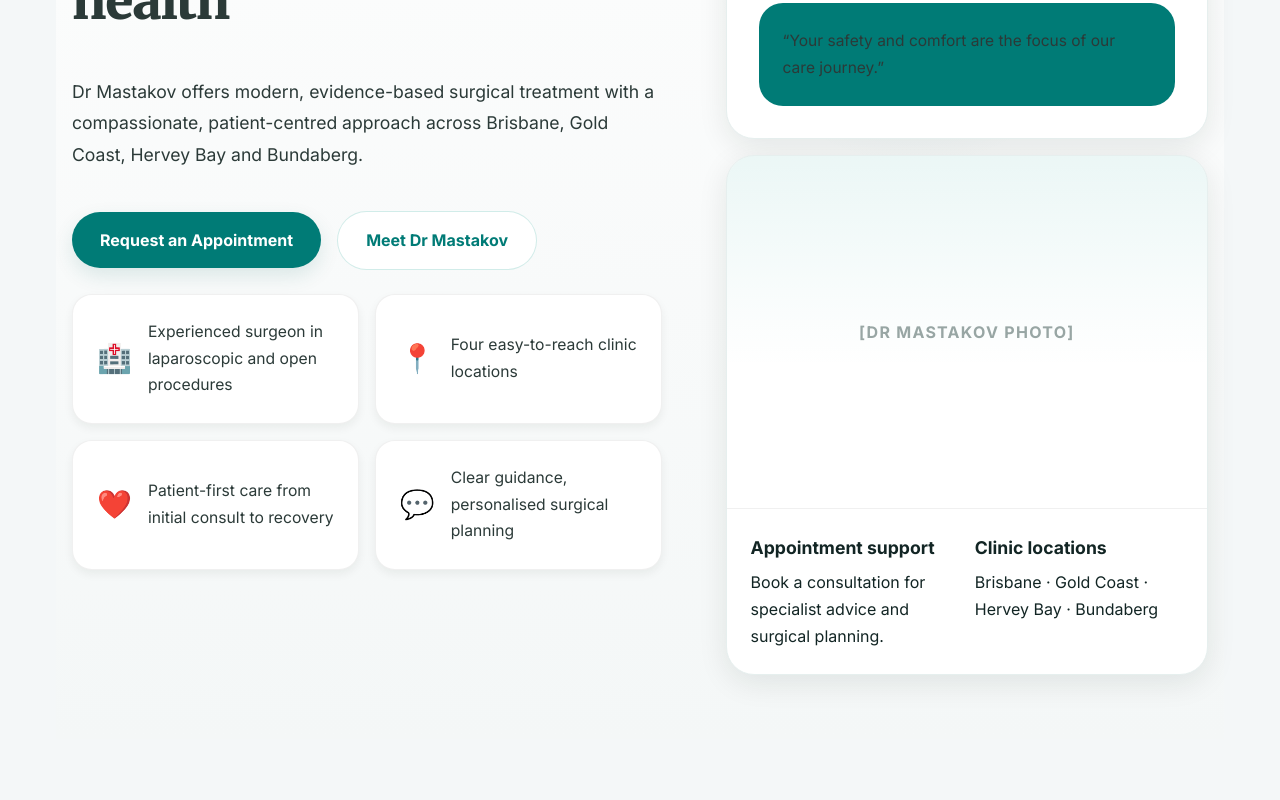
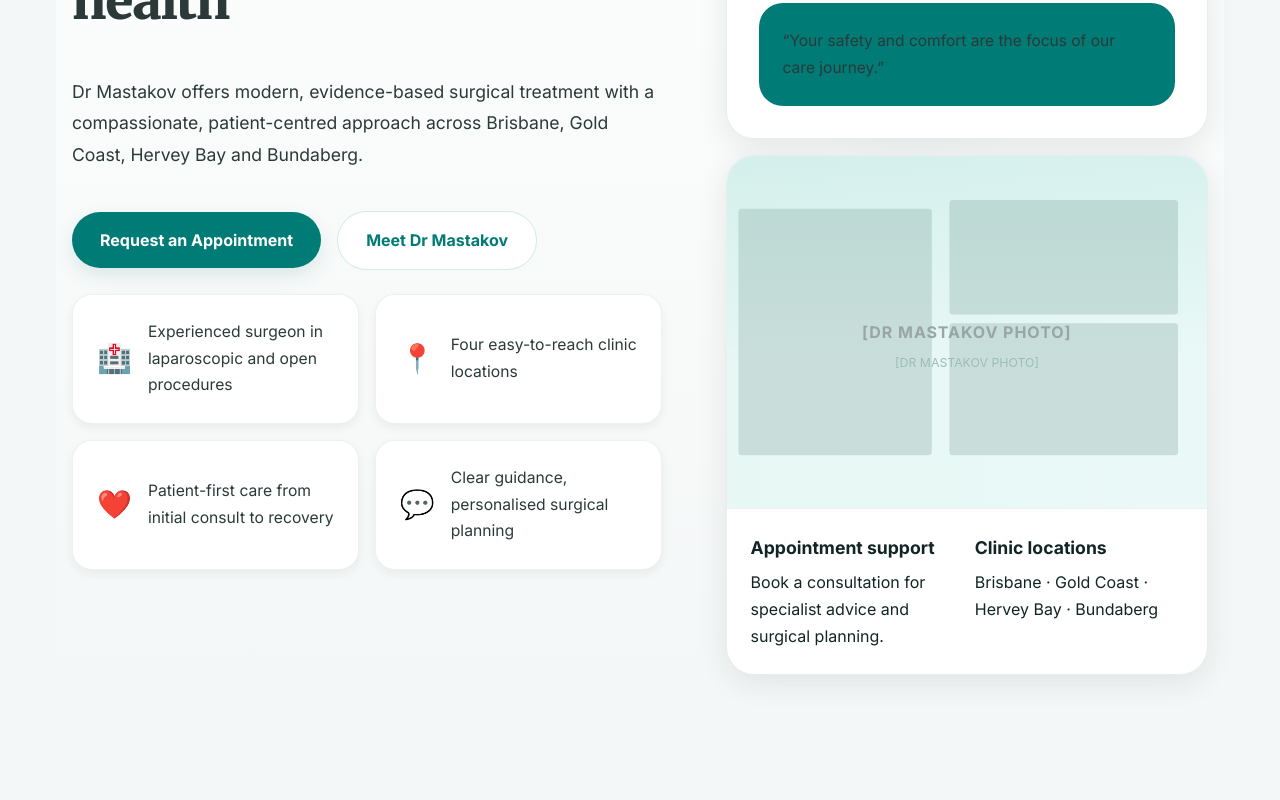
Before and after one commit to rayryan-dotcom/mastakov-surgery-website, a website: page index.html in a window 1280 px wide. Shown: the part 665-1465 px from the top of the page. Drawn offline with Linux system fonts and the light colour scheme.

Commit message:
Add placeholder images and refine card/hero spacing

```diff
--- a/assets/css/style.css
+++ b/assets/css/style.css
@@ -469,8 +469,12 @@
   color: var(--color-gray-medium);
   font-weight: 700;
   text-transform: uppercase;
-  letter-spacing: 0.08em;
+  letter-spacing: 0.06em;
   position: relative;
+  background-image: url('/assets/images/hero-photo.svg');
+  background-repeat: no-repeat;
+  background-size: cover;
+  background-position: center;
 }
 
 .hero-photo::before {
@@ -520,7 +524,7 @@
   border: 1px solid rgba(0, 0, 0, 0.06);
   border-radius: 28px;
   box-shadow: var(--shadow-sm);
-  padding: var(--spacing-2xl);
+  padding: var(--spacing-xl);
 }
 
 .card-icon {
```
Also changed, not shown: assets/images/hero-photo.svg (added), assets/images/placeholder-photo.svg (added).
